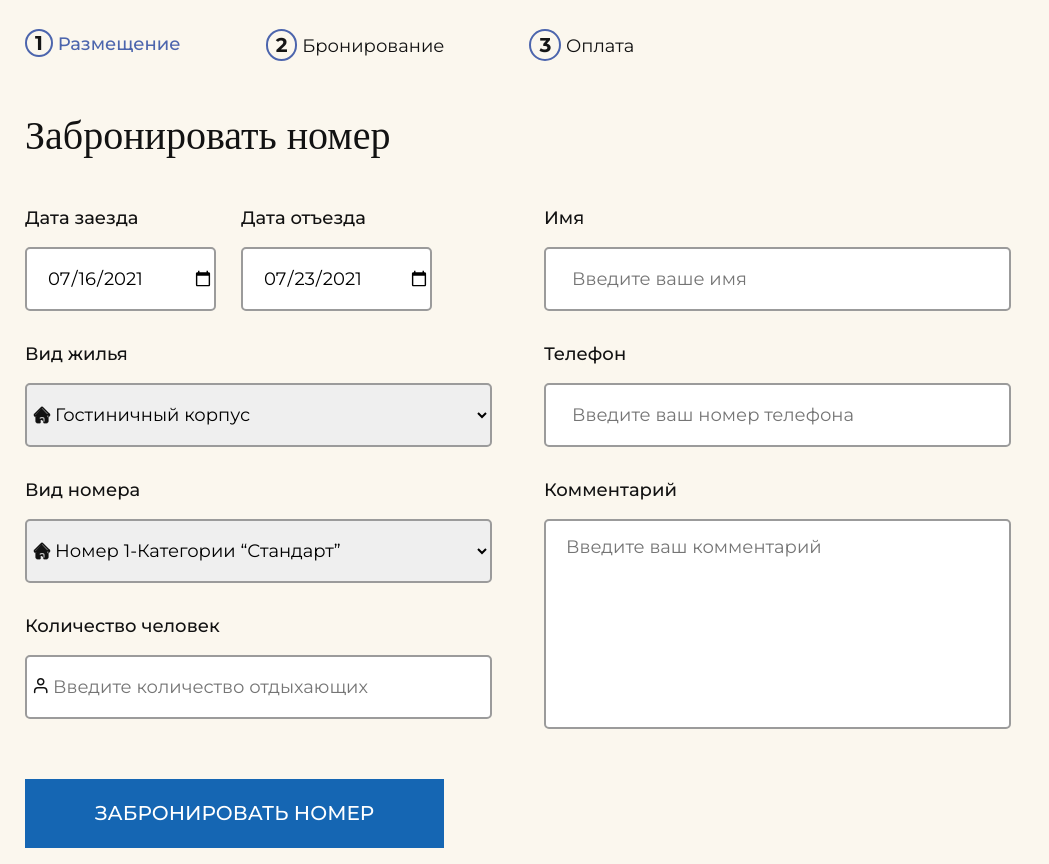
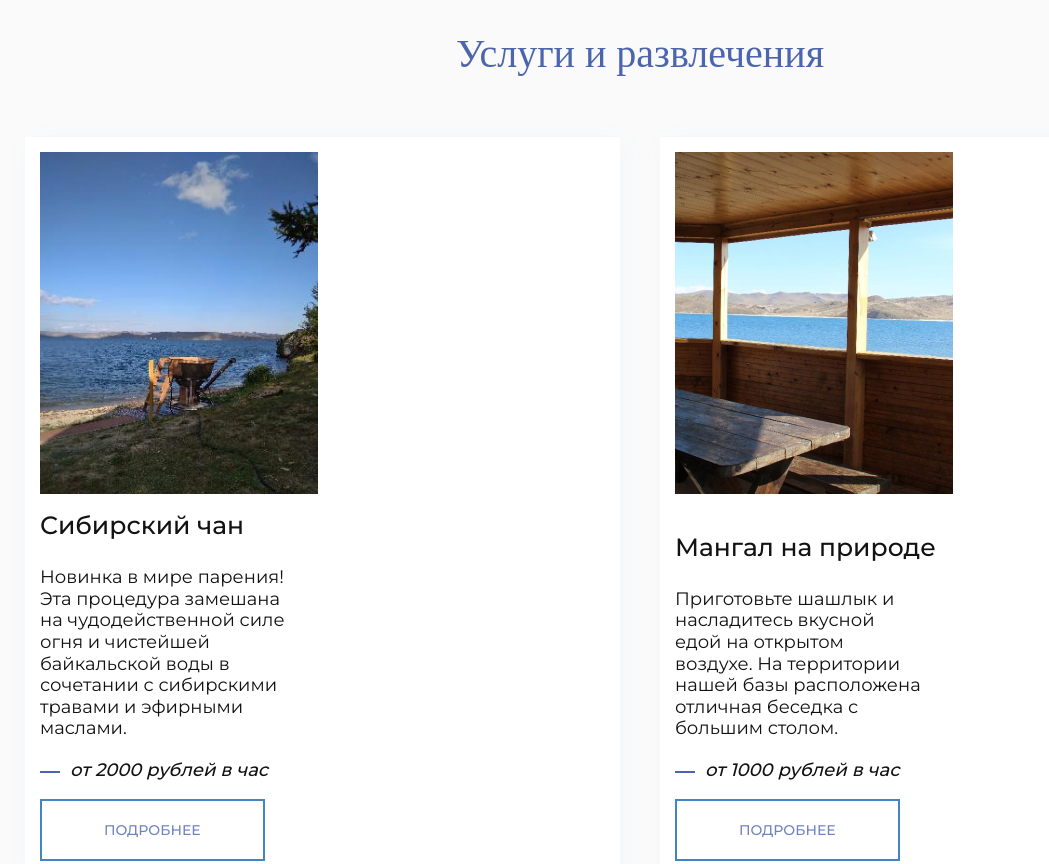
Before and after one commit to CodingOnMars/fregatBaikal, a website: page app/index.html in a window 1280 px wide. Shown: the part 1080-1944 px from the top of the page, without its empty margins (0-1049 px from the left). Drawn offline with nearby package versions, Linux system fonts and the light colour scheme; files that its build step writes are made by us from their sources.

Commit message:
reponsive entertainment section

```diff
--- a/app/index.html
+++ b/app/index.html
@@ -480,7 +480,7 @@
                 </div>
             </section> -->
 
-            <section class="booking">
+            <!-- <section class="booking">
                 <div class="container">
 
                     <ul class="booking__list text">
@@ -563,9 +563,9 @@
                         <button class="btn-book btn-reset booking__btn">Забронировать номер</button>
                     </div>
                 </div>
-            </section>
+            </section> -->
 
-            <!--<section class="entertainment">
+            <section class="entertainment">
                 <div class="container entertainment__container">
                     <h2 class="entertainment__title title">Услуги и развлечения</h2>
 
@@ -734,7 +734,7 @@
                 </div>
             </section>
 
-            <section class="gallery">
+            <!--<section class="gallery">
                 <div class="container gallery__container">
                     <h2 class="gallery__title title">Фотографии местности
                         и базы отдыха</h2>
--- a/app/scss/_global.scss
+++ b/app/scss/_global.scss
@@ -66,7 +66,7 @@ body {
 
 .subtitle {
     font-weight: 500;
-    font-size: 22px;
+    font-size: 17px;
     line-height: 42 / 32 * 100%;
 }
 
--- a/app/scss/_media.scss
+++ b/app/scss/_media.scss
@@ -11,6 +11,10 @@
     .form__select,
     .form__area {
         font-size: 14px;
+    }
+
+    .entertainment__item {
+        padding: 15px 15px 40px;
     }
 }
 
@@ -42,6 +46,15 @@
             font-size: 100px;
             line-height: 72 / 170 * 100%;
         }
+    }
+
+    .subtitle {
+        font-size: 22px;
+    }
+
+    .entertainment__desc,
+    .entertainment__price {
+        font-size: 18px;
     }
 
     .form__input,
@@ -159,6 +172,10 @@
         position: relative;
         padding-left: 26px;
         padding-right: 24px;
+    }
+
+    .entertainment__items {
+        margin-top: 64px;
     }
 
     .cashback__container {
@@ -309,6 +326,14 @@
         width: 467px;
     }
 
+    .entertainment__items {
+        grid-template-columns: repeat(2, 1fr);
+    }
+
+    .entertainment__picture {
+        margin-right: 50px;
+    }
+
     .footer__btn {
         margin-bottom: 100px;
         transition: border 0.3s ease-in-out;
@@ -420,6 +445,15 @@
         }
     }
 
+    .entertainment__items {
+        gap: 20px;
+    }
+
+    .entertainment__item {
+        flex-direction: row;
+        padding: 30px 31px 60px 20px;
+    }
+
     .footer-menu__list {
         &:not(:last-child) {
 
@@ -501,7 +535,6 @@
         top: 40px;
         background: $primary-color;
     }
-
 }
 
 @media (max-width:1365px) {
@@ -571,6 +604,4 @@
             margin-right: 0;
         }
     }
-
-
 }
--- a/app/scss/components/_entertainment.scss
+++ b/app/scss/components/_entertainment.scss
@@ -9,21 +9,23 @@
 
     &__items {
         display: grid;
-        grid-template-columns: repeat(2, 1fr);
-        gap: 20px;
+        grid-template-columns: repeat(1, 1fr);
+        gap: 40px;
         height: auto;
-        margin-top: 64px;
+        margin-top: 20px;
     }
 
     &__item {
         display: flex;
-        padding: 30px 31px 60px 20px;
+        flex-direction: column;
+        justify-content: space-between;
+        padding: 10px 8px 40px;
         background: $white;
         box-shadow: 4px 4px 22px rgba(94, 177, 255, 0.05);
     }
 
-    &__picture {
-        margin-right: 50px;
+    &__img {
+        max-width: 100%;
     }
 
     &__info {
@@ -33,12 +35,13 @@
     }
 
     &__subtitle {
+        margin-top: 15px;
         margin-bottom: 15px;
     }
 
     &__desc,
     &__price {
-        font-size: 18px;
+        font-size: 14px;
         line-height: 120%;
     }
 
@@ -47,6 +50,7 @@
         margin-bottom: 10px;
         width: 100%;
         max-width: 370px;
+        max-width: 250px;
     }
 
     &__price {
```
